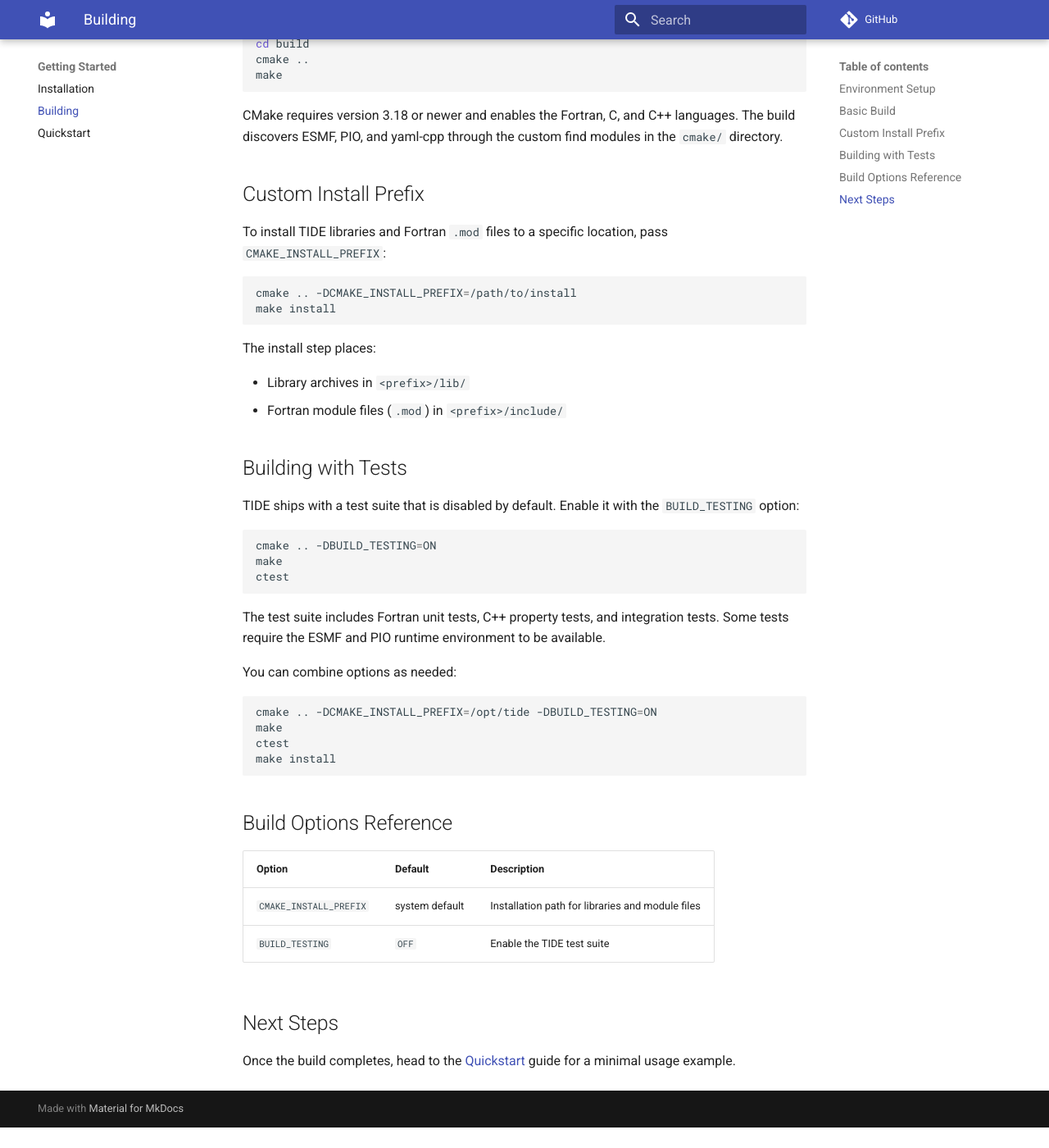
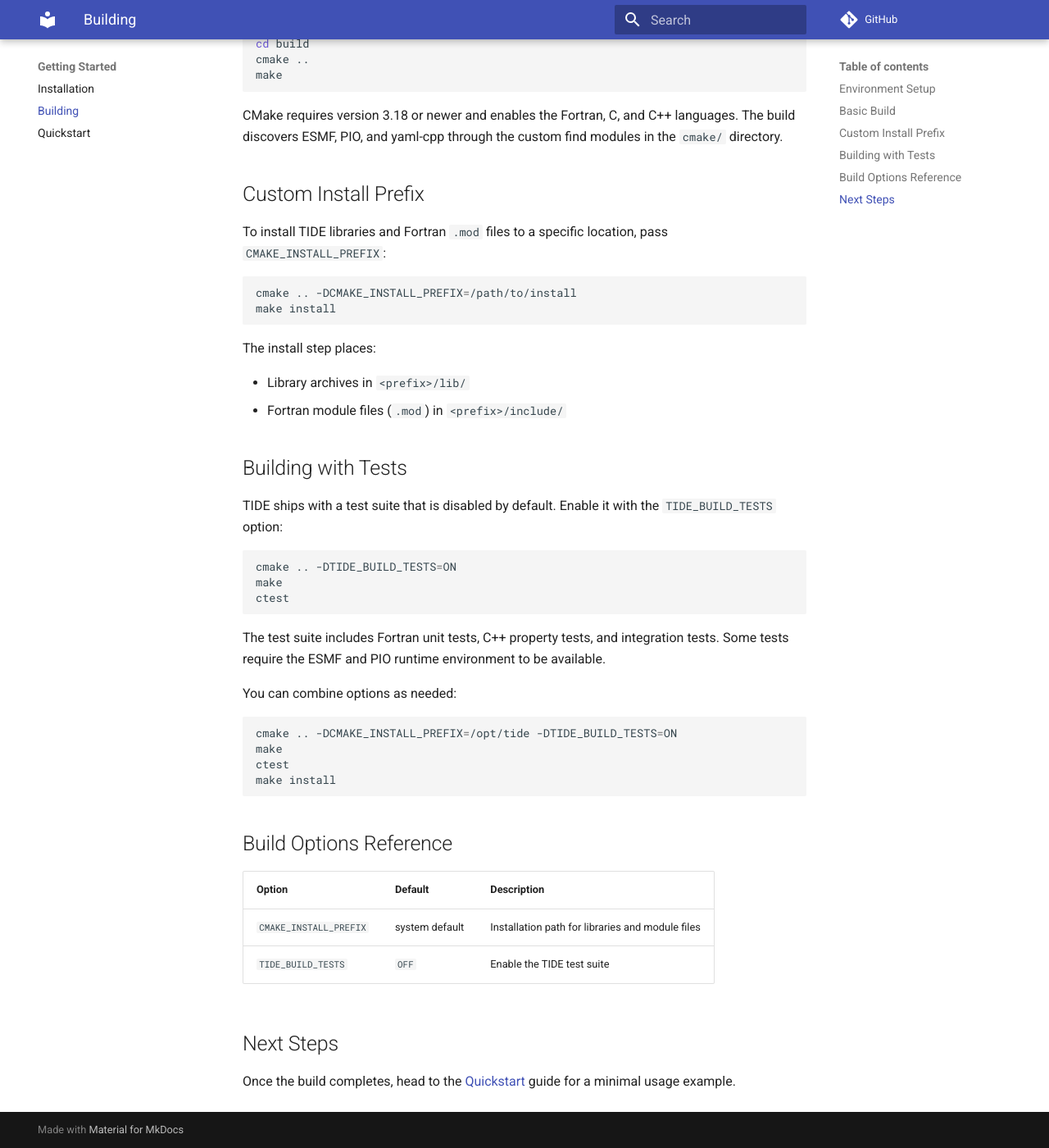
Before and after one commit to NOAA-EMC/tide, an MkDocs documentation site: the page built from docs/getting-started/building.md, in a window 1280 px wide and 1400 px high, scrolled down 662 px. Shown: the whole window at 82% size. Built offline with MkDocs 1.6.1 and Material for MkDocs 9.7.7, drawn with Linux system fonts in a browser that asks for light colours; comment, search, counter and statistics services are not loaded; before the commit the page ends 2037 px from its top, so only the background shows below that.

Commit message:
Use `TIDE_BUILD_TESTS`

````diff
--- a/docs/getting-started/building.md
+++ b/docs/getting-started/building.md
@@ -48,10 +48,10 @@ The install step places:
 ## Building with Tests
 
 TIDE ships with a test suite that is disabled by default. Enable it with the
-`BUILD_TESTING` option:
+`TIDE_BUILD_TESTS` option:
 
 ```bash
-cmake .. -DBUILD_TESTING=ON
+cmake .. -DTIDE_BUILD_TESTS=ON
 make
 ctest
 ```
@@ -63,7 +63,7 @@ to be available.
 You can combine options as needed:
 
 ```bash
-cmake .. -DCMAKE_INSTALL_PREFIX=/opt/tide -DBUILD_TESTING=ON
+cmake .. -DCMAKE_INSTALL_PREFIX=/opt/tide -DTIDE_BUILD_TESTS=ON
 make
 ctest
 make install
@@ -74,7 +74,7 @@ make install
 | Option | Default | Description |
 | --- | --- | --- |
 | `CMAKE_INSTALL_PREFIX` | system default | Installation path for libraries and module files |
-| `BUILD_TESTING` | `OFF` | Enable the TIDE test suite |
+| `TIDE_BUILD_TESTS` | `OFF` | Enable the TIDE test suite |
 
 ## Next Steps
 
````
Also changed, not shown: README.md (+1 -1 lines), docs/developer-guide/build-system.md (+2 -2 lines), 2 other files.
